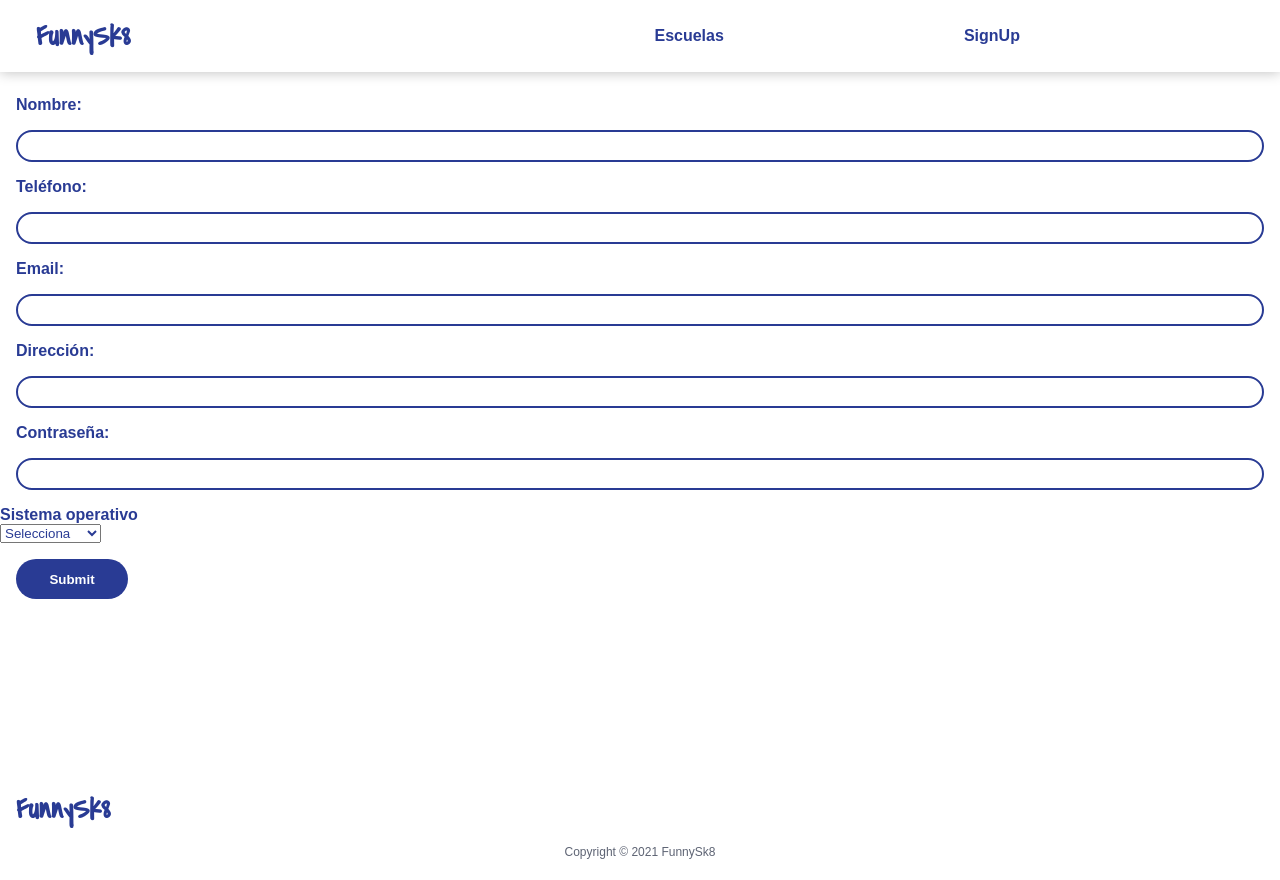
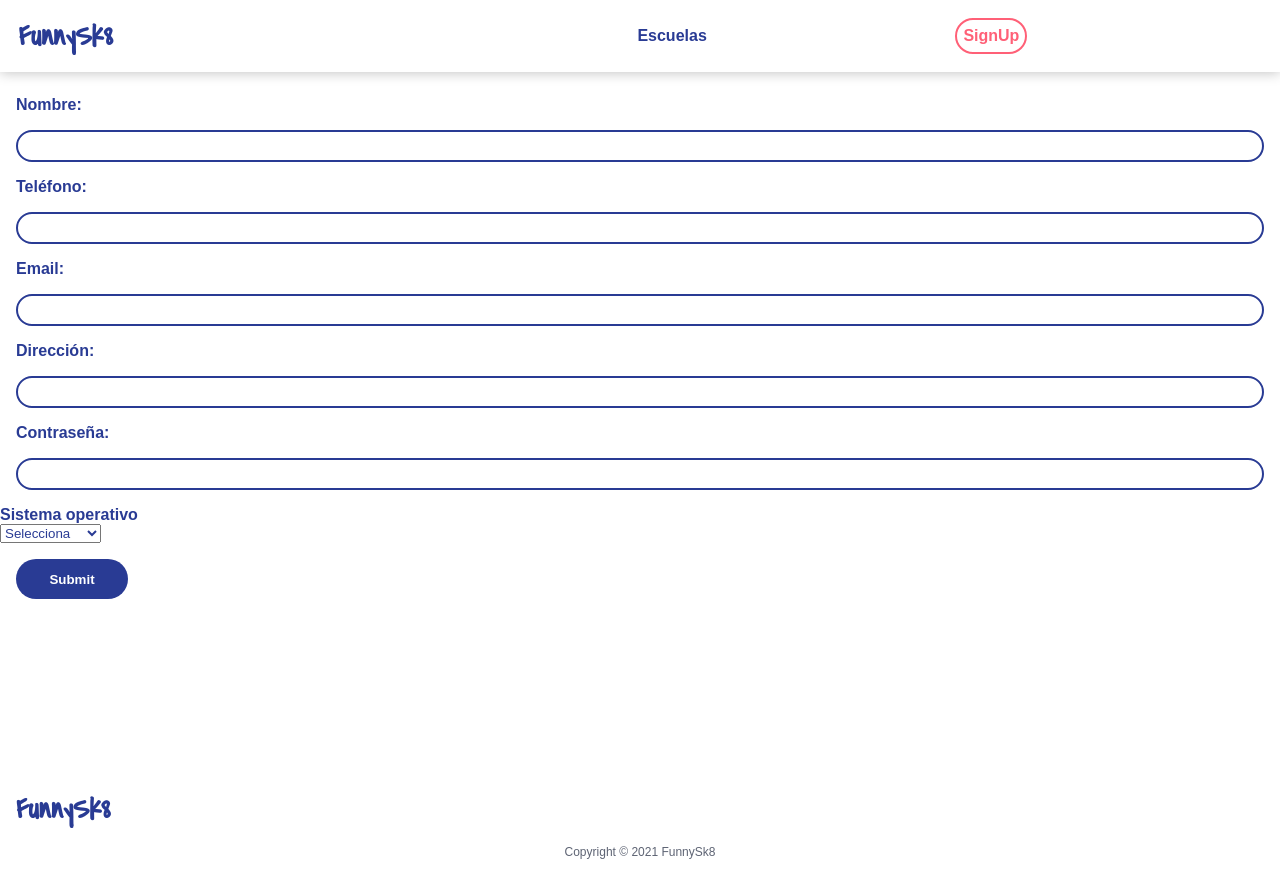
Before and after one commit to Adriancit0/Sk8Fun, a React (Create React App) app in the folder frontend/: page /signup in a window 1280 px wide. Built offline with nearby package versions, Linux system fonts and the light colour scheme; the HTML template or start-up script is replaced by a standard one.

Commit message:
Add style and fix a bugs

```diff
--- a/frontend/src/components/activityDetail/activityDetailStyle.scss
+++ b/frontend/src/components/activityDetail/activityDetailStyle.scss
@@ -34,7 +34,6 @@
                 align-items: center;
                 padding: 1rem;
                 margin-left: 1rem;
-                border: none;
                 border-radius: 0.5rem;
                 background-color: white;
                 height: 2rem;
--- a/frontend/src/components/header/headerStyle.scss
+++ b/frontend/src/components/header/headerStyle.scss
@@ -14,37 +14,57 @@
     justify-content: space-evenly;
     max-width: 1400px;
     max-height: 82px;
-    margin: auto;
     padding: 20px;
     box-shadow: 0 1px 12px #c4c4c4;
     .header__title{
         text-decoration: none;
         margin-top: 5rem;
-        width: 30%;
+        width: 25%;
         margin: 1rem;
+        margin-left: -0.1rem ;
         font-family: 'Covered By Your Grace', cursive;
         font-size: 30px;
         font-weight: 800;
     }
     .header__nav-bar{
-
         display: flex;
         justify-content: space-evenly;
-        width: 70%;
+        width: 75%;
+        align-items: center;
+        .nav-bar__escuelas{
+            text-decoration: none;
+            font-weight: 700;
+            margin-left: 4rem
+        }
         .nav-bar__signup{
+            color: #ff6077;
+            border: 2px solid #ff6077;
             font-weight: 700;
             text-decoration: none;
             display: flex;
-            font-size: 1rem;
-
+            justify-content: center;
+            align-items: center;
+            padding: 1rem;
+            margin-left: 1rem;
+            border-radius: 2rem;
+            height: 2rem;
+            align-self: center;
+            width: 4.5rem;
         }
         .nav-bar__logout{
+            color: #ff6077;
+            border: 2px solid #ff6077;
             font-weight: 700;
             text-decoration: none;
             display: flex;
-            font-size: 1rem;
+            justify-content: center;
+            align-items: center;
+            padding: 1rem;
+            margin-left: 1rem;
+            border-radius: 2rem;
+            height: 2rem;
+            align-self: center;
+            width: 4.5rem;
         }
-
     }
-
 }
--- a/frontend/src/components/header/index.jsx
+++ b/frontend/src/components/header/index.jsx
@@ -11,7 +11,7 @@ function header() {
         FunnySk8
       </Link>
       <nav className="header__nav-bar">
-        <Link className="nav-bar__logout" to="/user">Escuelas</Link>
+        <Link className="nav-bar__escuelas" to="/user">Escuelas</Link>
         {
         user.token ? (
           <Link className="nav-bar__logout" to="/logout">LogOut</Link>
--- a/frontend/src/components/inputSection/inputStyle.scss
+++ b/frontend/src/components/inputSection/inputStyle.scss
@@ -10,7 +10,6 @@
         min-width: 4rem;
         font-weight: 700;
         height: 2rem;
-        border: none;
         border-radius: 1rem;
         border: 2px solid  rgb(41,59,148);
         color: rgb(41,59,148);
--- a/frontend/src/components/schoolList/index.jsx
+++ b/frontend/src/components/schoolList/index.jsx
@@ -32,6 +32,7 @@ function schoolList() {
     } if (school.info.address.toLowerCase().includes(searchValue.toLowerCase())) {
       return school;
     }
+    return school;
   }
 
   function schoolAdmin(school) {
--- a/frontend/src/components/schoolList/userPage.scss
+++ b/frontend/src/components/schoolList/userPage.scss
@@ -15,7 +15,6 @@
         min-width: 4rem;
         font-weight: 700;
         height: 2rem;
-        border: none;
         border-radius: 1rem;
         border: 2px solid  rgb(41,59,148);
         color: rgb(41,59,148);
@@ -40,7 +39,6 @@
             .school-element__image{
                 height: auto;
                 width: 80vw;
-                height: auto;
                 margin: 1rem;
                 border-radius: 1rem;
             }
@@ -61,7 +59,6 @@
                     justify-content: center;
                     align-items: center;
                     padding: 1rem;
-                    border: none;
                     border-radius: 0.5rem;
                     background-color: white;
                     height: 2rem;
```
Also changed, not shown: 2 other files (tests, documents, lock files or other folders).
